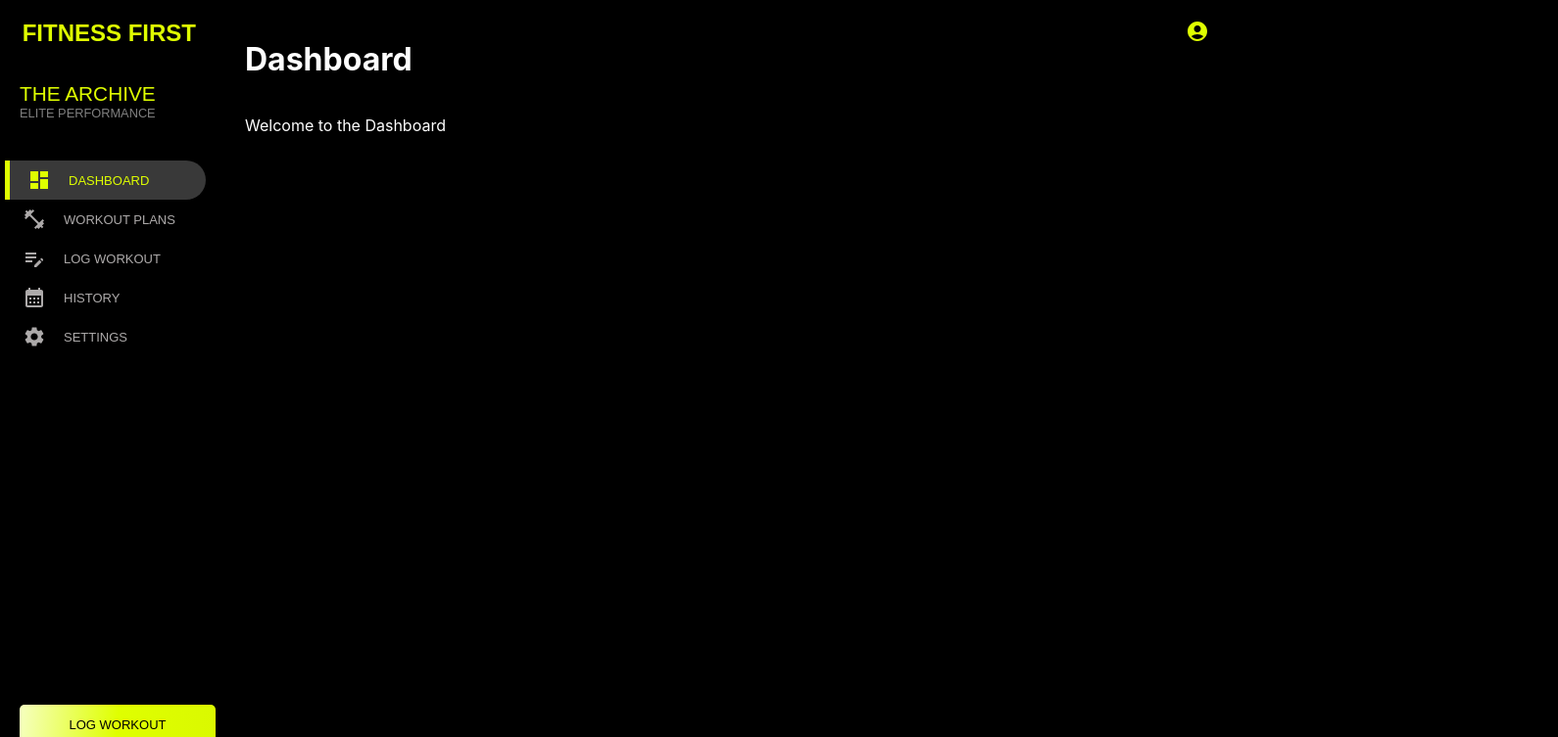
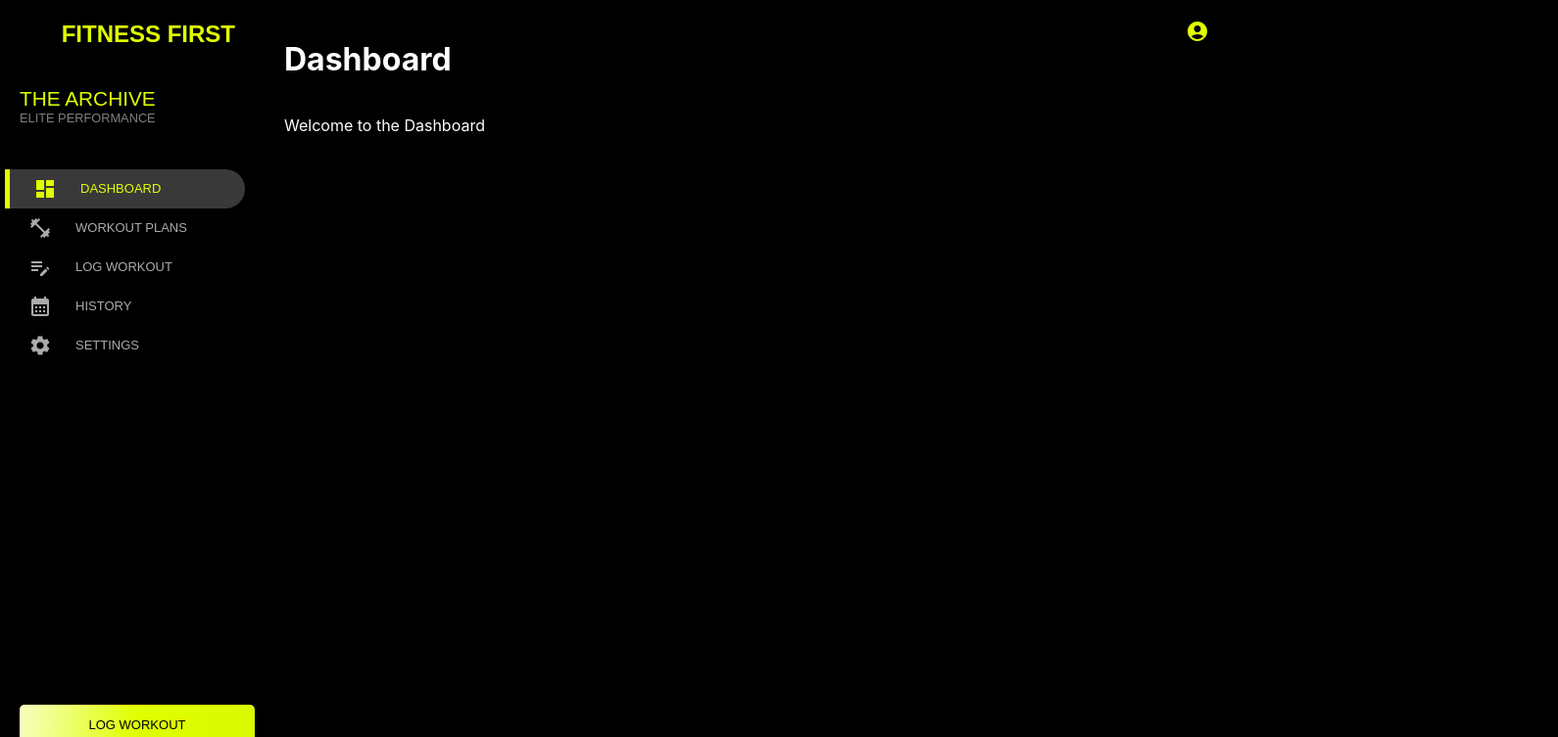
Before and after one commit to Nicol-U/FitnessFirst, a React (Create React App) app in the folder ff-app/: page /#/ in a window 1280 px wide. Shown: the top 753 px of the page at 98% size, 1590 px wide, since content can reach past the window. Built offline with nearby package versions, Linux system fonts and the light colour scheme.

Commit message:
fix: Resize the sidebar
Increase the width of the sidebar for better proportional

```diff
--- a/ff-app/src/App.css
+++ b/ff-app/src/App.css
@@ -49,7 +49,7 @@ body{
   position: fixed;
   top: 0;
   left: 0;
-  width: 200px;
+  width: 240px;
   height: 100%;
   font-family: var(--primary-font);
   background-color: var(--primary-bg-color);
@@ -159,7 +159,7 @@ font-family: var(--primary-font);
   border-radius: 5px;
   border: none;
   background: linear-gradient(95deg, #F6FFC0, var(--primary-color), #DAF900);
-  width: 200px;
+  width: 240px;
   height: 40px;
 
   color: black;
@@ -177,7 +177,7 @@ font-family: var(--primary-font);
 }
 
 .Sidebar{
-  width: 200px;
+  width: 240px;
   flex-shrink: 0;
   height: 100vh;
 }
--- a/ff-app/src/Pages/Dashboard.jsx
+++ b/ff-app/src/Pages/Dashboard.jsx
@@ -13,7 +13,7 @@ export function Dashboard() {
         width: '100%',
         backgroundColor: 'black',
         color: 'white',
-        paddingLeft: '250px'
+        paddingLeft: '290px'
         // padding left at 250 makes sure our header isn't behind the sidebar
         // looking into flex box as a better solution
        }}
```
